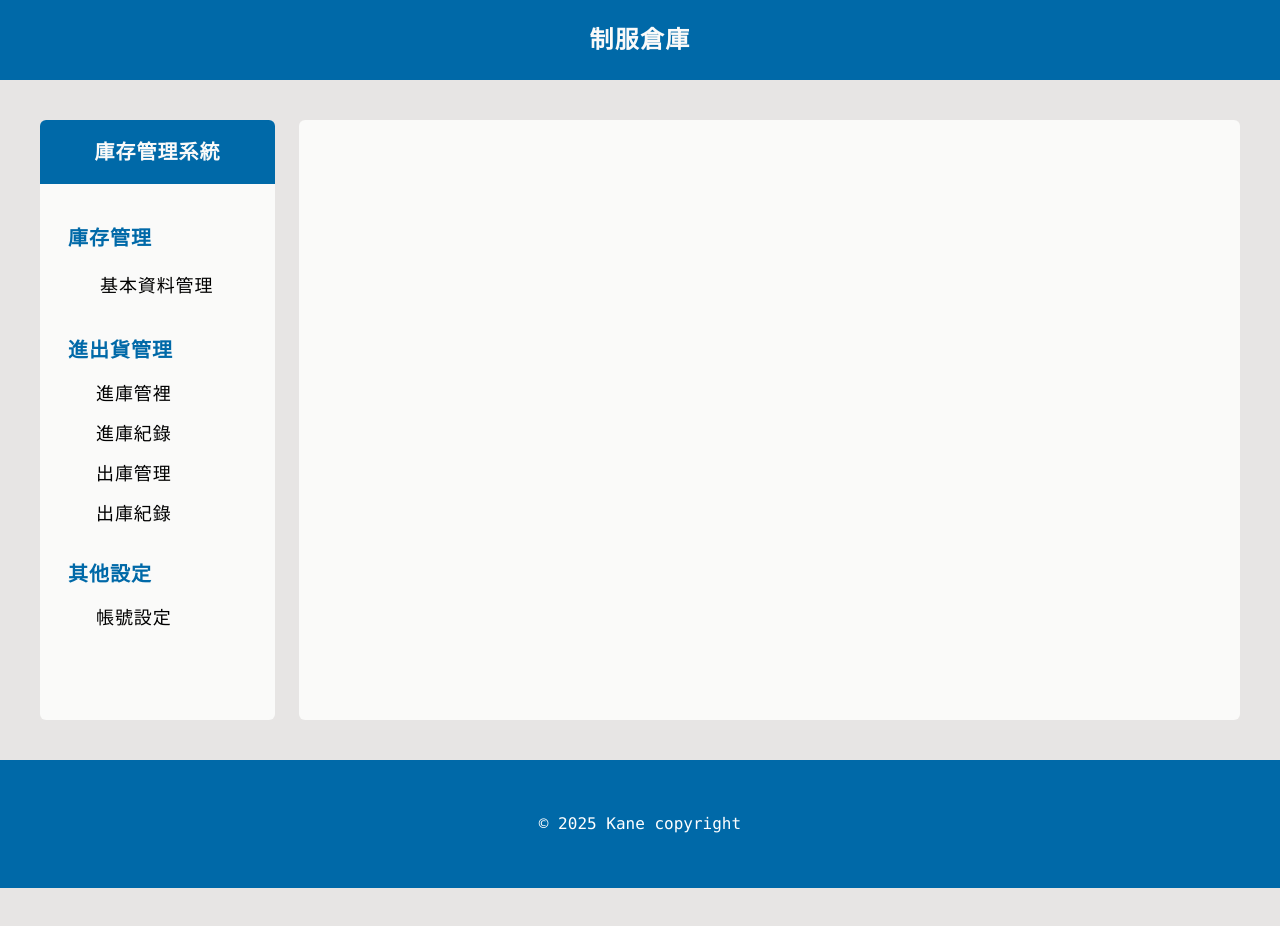
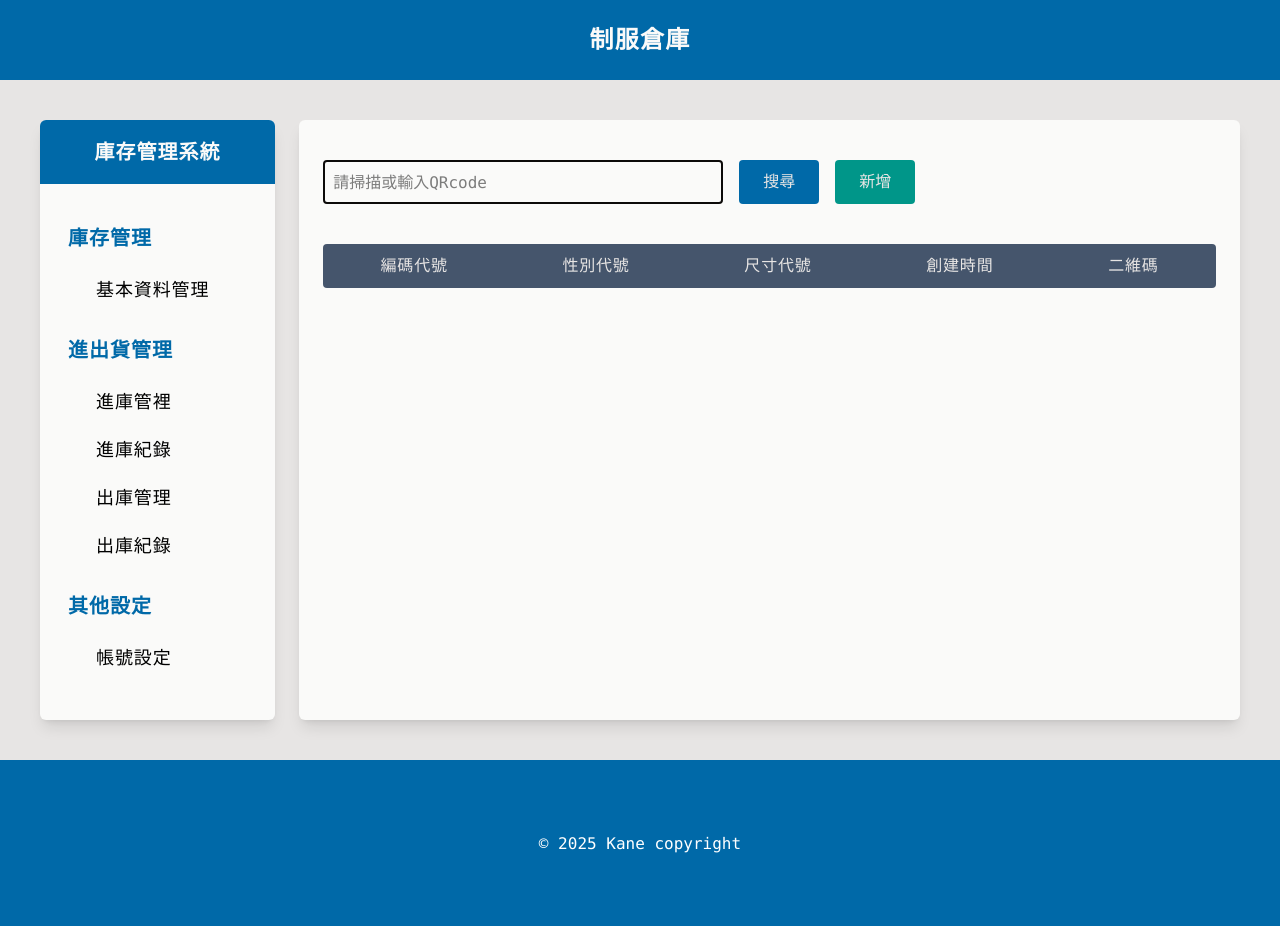
Before and after one commit to ywei-chen/uniform-inventory, a Next.js app: page / in a window 1280 px wide. Before the commit the page ends 888 px from the top, so only its background shows below. Built offline with nearby package versions, Linux system fonts and the light colour scheme.

Commit message:
20250925_1821

```diff
--- a/component/content.js
+++ b/component/content.js
@@ -1,45 +1,67 @@
 import '@/styles/globals.css';
-import styles from '../styles/style.module.css';
+import styles from '@/styles/style.module.css';
+
+const Leftlocation = () => {
+    return (<>
+        <div className='rounded-md bg-stone-50 ml-10 mr-3 w-80 h-150 overflow-hidden shadow-lg'>
+            <div className='bg-sky-700 h-16 w-full grid place-items-center mb-10'>
+                <p className='text-stone-50 text-xl font-semibold tracking-wider'>庫存管理系統</p>
+            </div>
+            <div>
+                <div className='mb-6'>
+                    <h2 className={styles.menuSection}>庫存管理</h2>
+                    <div>
+                        <p className={styles.menuItem}>基本資料管理</p>
+                    </div>
+                </div>
+            </div>
+            <div>
+                <div className='mb-6'>
+                    <h2 className={styles.menuSection}>進出貨管理</h2>
+                    <div className='list-none'>
+                        <p className={styles.menuItem}>進庫管裡</p>
+                        <p className={styles.menuItem}>進庫紀錄</p>
+                        <p className={styles.menuItem}>出庫管理</p>
+                        <p className={styles.menuItem}>出庫紀錄</p>
+                    </div>
+
+                </div>
+                <div className='mb-6'>
+                    <h2 className={styles.menuSection}>其他設定</h2>
+                    <div className='list-none'>
+                        <p className={styles.menuItem}>帳號設定</p>
+                    </div>
+                </div>
+            </div>
+        </div>
+    </>)
+}
+
 
 const Content = () => {
+    const pItem = ['編碼代號', '性別代號', '尺寸代號', '創建時間', '二維碼'];
     return (<>
         <div className='my-10'></div>
         <section>
             <div className='flex items-center justify-center'>
-                {/*左欄區域 */}
-                <div className='rounded-md bg-stone-50 ml-10 mr-3 w-80 h-150 overflow-hidden'>
-                    <div className='bg-sky-700 h-16 w-full grid place-items-center mb-10'>
-                        <p className='text-stone-50 text-xl font-semibold tracking-wider'>庫存管理系統</p>
-                    </div>
-                    <div>
-                        <div className='mb-8'>
-                            <h2 className='text-xl ml-7 mb-4 text-sky-700 font-semibold tracking-wider'>庫存管理</h2>
-                            <ul className='list-none'>
-                                <li className={styles.menuItem}>基本資料管理</li>
-                            </ul>
+                <Leftlocation />
+                {/*右欄區域 */}
+                <div className='rounded-md bg-stone-50 ml-3 mr-10 w-full h-150 shadow-lg'>
+                    <div className='flex mb-10'>
+                        <form className='flex justify-start items-center'>
+                            <input name='qrcode' placeholder='請掃描或輸入QRcode' className={styles.inputItem}></input>
+                            <button className={styles.buttonSearch}>搜尋</button>
+                        </form>
+                        <div className='w-full flex justify-start'>
+                            <button className={styles.buttonCreat}>新增</button>
                         </div>
                     </div>
-                    <div>
-                        <div className='mb-8'>
-                            <h2 className='text-xl ml-7 mb-4 text-sky-700 font-semibold tracking-wider'>進出貨管理</h2>
-                            <ul className='list-none'>
-                                <li className='ml-14 mb-3 text-lg font-medium tracking-wider'>進庫管裡</li>
-                                <li className='ml-14 mb-3 text-lg font-medium tracking-wider'>進庫紀錄</li>
-                                <li className='ml-14 mb-3 text-lg font-medium tracking-wider'>出庫管理</li>
-                                <li className='ml-14 mb-3 text-lg font-medium tracking-wider'>出庫紀錄</li>
-                            </ul>
-
-                        </div>
-                        <div className='mb-8'>
-                            <h2 className='text-xl ml-7 mb-4 text-sky-700 font-semibold tracking-wider'>其他設定</h2>
-                            <ul className='list-none'>
-                                <li className='ml-14 mb-3 text-lg font-medium tracking-wider'>帳號設定</li>
-                            </ul>
-                        </div>
+                    <div className='rounded-sm h-11 w-auto flex justify-around items-center bg-slate-600 mx-6 '>
+                        {pItem.map((item) => {
+                            return (<p className={styles.pItem} key={item}>{item}</p>)
+                        })}
                     </div>
                 </div>
-                {/*右欄區域 */}
-                <div className='rounded-md bg-stone-50 ml-3 mr-10 w-full h-150'></div>
             </div>
         </section>
         <div className='my-10'></div>
--- a/component/footer.js
+++ b/component/footer.js
@@ -2,8 +2,8 @@ import '@/styles/globals.css';
 
 const Footer = () => {
     return (<>
-        <footer className="bg-sky-700 w-screen h-32 flex items-center justify-center text-white">
-            <span>© 2025 Kane copyright</span>
+        <footer className="bg-sky-700 w-screen h-42 flex items-center justify-center text-white">
+                <span>© 2025 Kane copyright</span>
         </footer>
     </>)
 }
--- a/component/navbar.js
+++ b/component/navbar.js
@@ -3,10 +3,8 @@ import '../styles/globals.css';
 const Navbar = () => {
     return (<>
         <section>
-            <div className='bg-sky-700 w-screen h-20 flex items-center justify-center'>
-                <p className='text-stone-50 text-2xl font-semibold tracking-wider'>
-                    制服倉庫
-                </p>
+            <div className='bg-sky-700 w-screen h-20 grid place-items-center'>
+                <p className='text-stone-50 text-2xl font-semibold tracking-wider'>制服倉庫</p>
             </div>
         </section>
     </>)
--- a/styles/style.module.css
+++ b/styles/style.module.css
@@ -1,8 +1,36 @@
 @reference "tailwindcss";
 
+.menuSection {
+  @apply text-xl ml-7 mb-4 text-sky-700
+         font-semibold tracking-wider;
+}
+
 .menuItem {
-  @apply ml-14 mb-3 text-lg font-medium tracking-wider
+  @apply pl-14 mb-1 text-lg font-medium tracking-wider
          hover:text-sky-700 hover:bg-stone-200
          active:text-white active:bg-sky-700
-         cursor-pointer rounded-md p-1;
+         cursor-pointer p-2;
 }
+
+.inputItem {
+  @apply rounded-sm border-2 border-stone-950
+         w-100 h-11 mt-10 ml-6 mt-3 p-2;
+}
+
+.buttonSearch {
+  @apply rounded-sm bg-sky-700 text-stone-200
+         w-20 h-11 mt-10 ml-4 mt-3 p-2
+         hover:bg-stone-400
+         active:text-white active:bg-sky-700;
+}
+
+.buttonCreat {
+  @apply rounded-sm bg-teal-600 text-stone-200
+         w-20 h-11 mt-10 ml-4 mt-3 p-2
+         hover:bg-stone-400
+         active:text-white active:bg-sky-700;
+}
+
+.pItem {
+  @apply text-stone-200 font-medium tracking-wider
+}
```
Also changed, not shown: package.json (+4 -3 lines), 1 other file (tests, documents, lock files or other folders).
